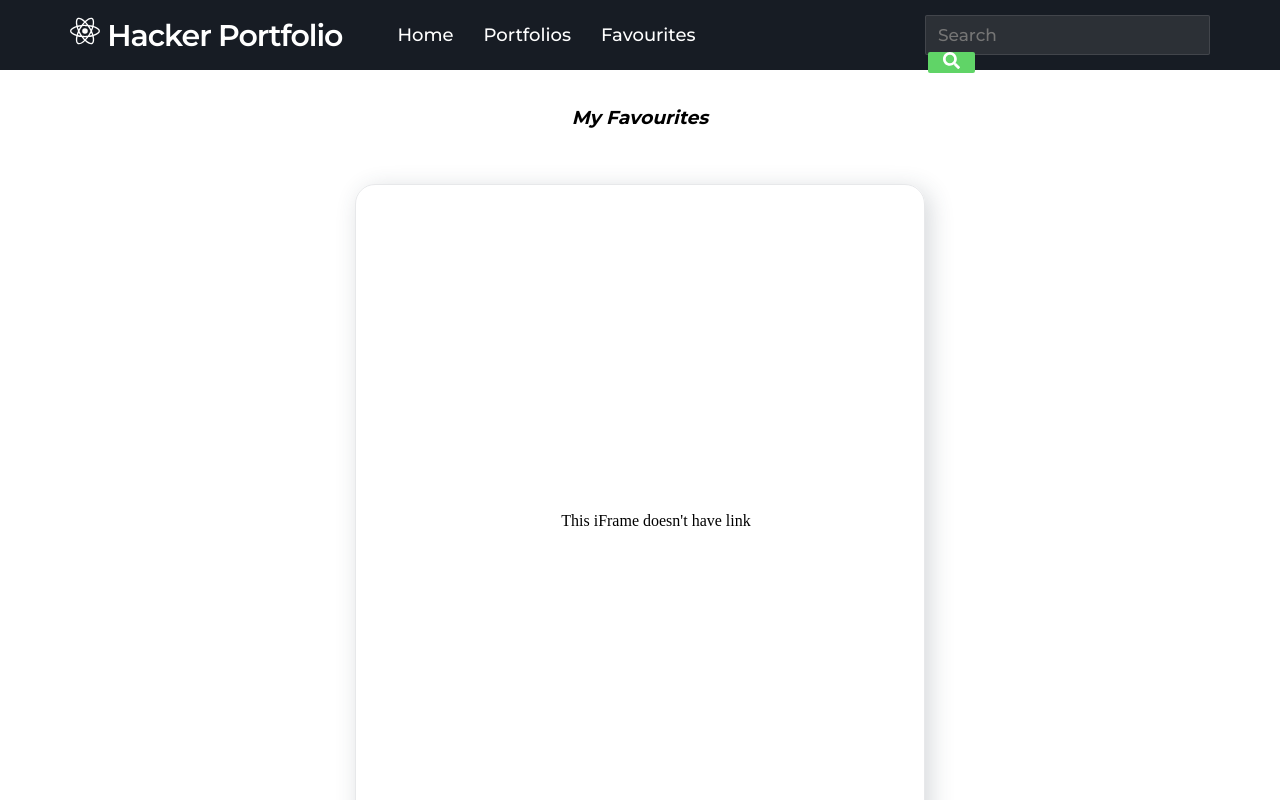
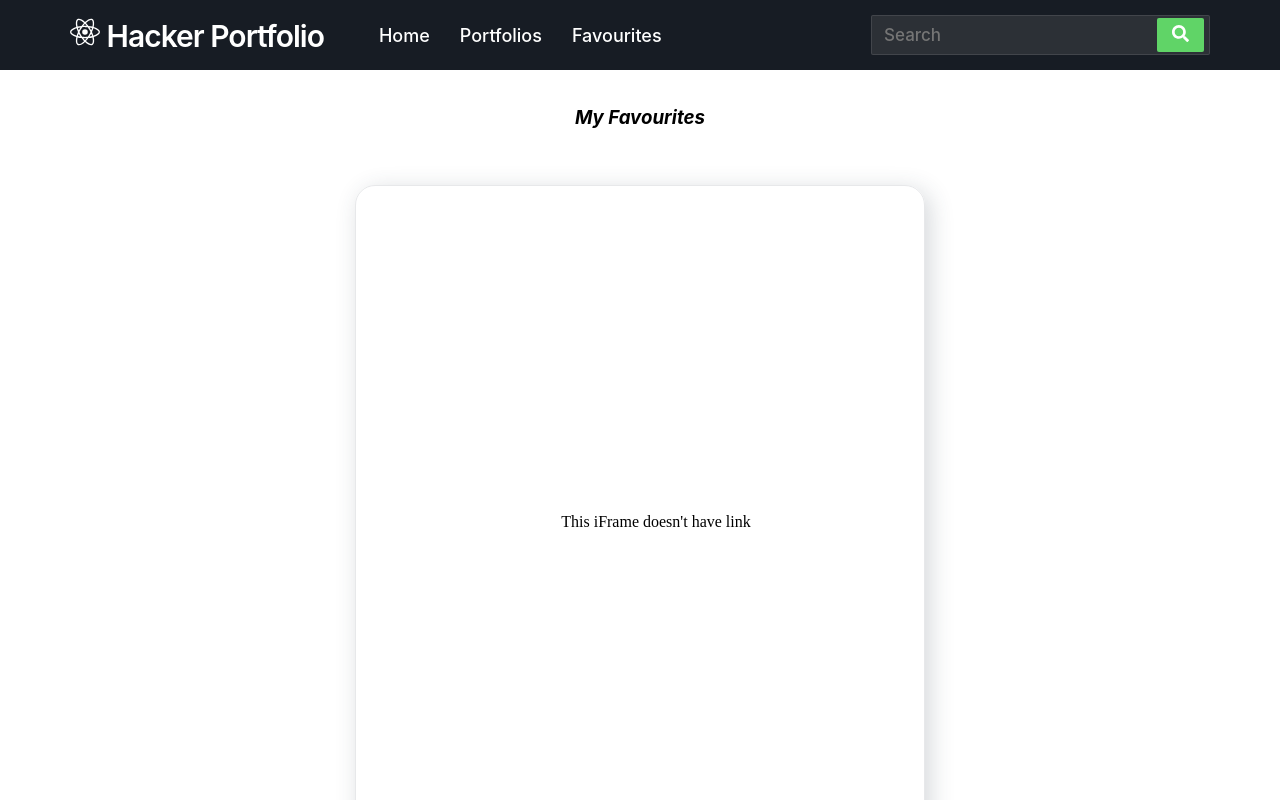
Before and after one commit to anitkumarsingh/hacker-portfolios, a React (Create React App) app: page /favourites in a window 1280 px wide. Shown: the top 800 px of the page. Built offline with nearby package versions, Linux system fonts and the light colour scheme; no server answers.

Commit message:
css change

```diff
--- a/src/components/Block/Footer.css
+++ b/src/components/Block/Footer.css
@@ -17,7 +17,7 @@ a:hover {
 }
 .footer-title {
   color: #fff;
-  font-family: 'Merriweather', serif;
+  font-family: 'Oxygen', sans-serif;
   font-size: 1.375rem;
   padding-bottom: 0.625rem;
 }
@@ -70,7 +70,7 @@ input[type='submit'] {
 .footer-social-list {
   display: flex;
   justify-content: center;
-  border-top: 1px #777 solid;
+  border-top: 1px rgba(255, 255, 255, 0.5) solid;
   padding-top: 1.25rem;
 }
 .footer-social-list li {
--- a/src/components/Block/Footer.js
+++ b/src/components/Block/Footer.js
@@ -52,7 +52,9 @@ const Footer = ({ history }) => {
         </div>
         <div className="footer-main-item">
           <h2 className="footer-title">Newsletter</h2>
-          <p>Subscribe to our newsletter.</p>
+          <p style={{ color: 'rgba(255,255,255,0.5)' }}>
+            Subscribe to our newsletter.
+          </p>
           <form
             action="https://mail-list.vercel.app/register?redirect=/"
             target="_blank"
--- a/src/static/css/index.css
+++ b/src/static/css/index.css
@@ -4,7 +4,9 @@
   padding: 0;
   outline: none;
   box-sizing: border-box;
-  font-family: 'Montserrat', sans-serif;
+  font-family: -apple-system, BlinkMacSystemFont, 'Segoe UI', 'Roboto', 'Oxygen',
+    'Ubuntu', 'Cantarell', 'Fira Sans', 'Droid Sans', 'Helvetica Neue',
+    sans-serif;
 }
 ::-webkit-scrollbar {
   width: 5px;
```
